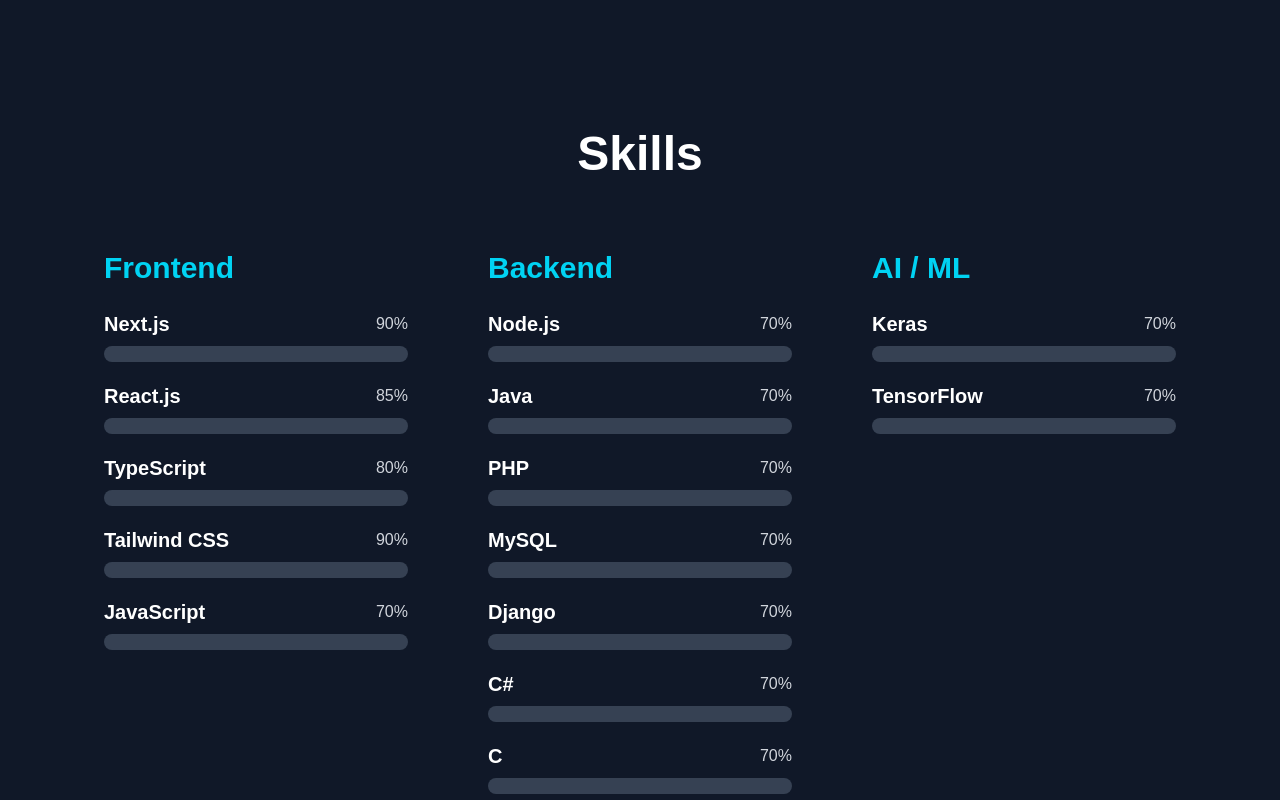
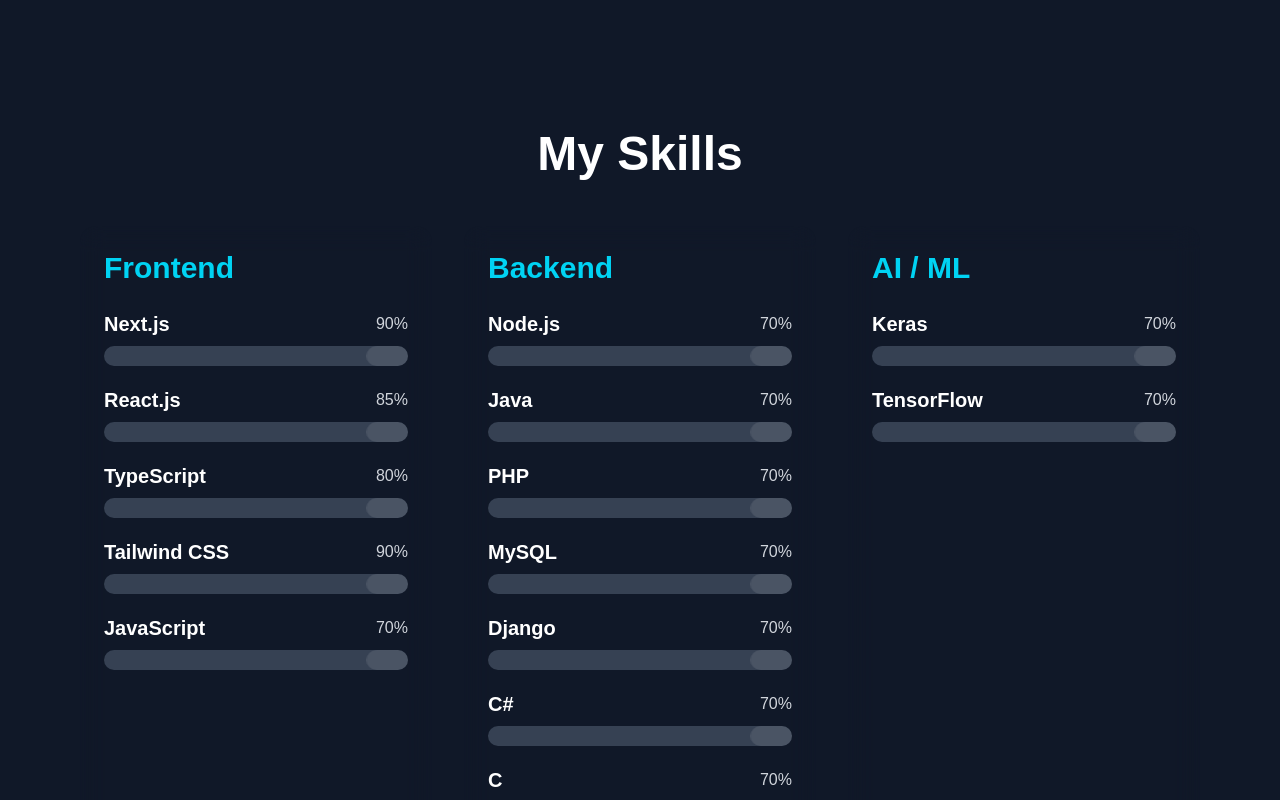
Before and after one commit to Khushbumandal2060/Portfolio, a Next.js app in the folder portfolio-ts/: page / in a window 1280 px wide. Shown: the part 1360-2160 px from the top of the page. Built offline with nearby package versions, Linux system fonts and the light colour scheme.

Commit message:
added glassmorphism effect

```diff
--- a/portfolio-ts/src/components/Skills.tsx
+++ b/portfolio-ts/src/components/Skills.tsx
@@ -40,41 +40,41 @@ const skillCategories = [
 export default function Skills() {
   return (
     <section id="skills" className="py-20 bg-gray-900 text-white px-6 md:px-20">
-            <h2 className="text-4xl md:text-5xl font-bold mb-12 text-center">
-                Skills
+      <h2 className="text-4xl md:text-5xl font-bold mb-12 text-center gradient-text">
+        My Skills
       </h2>
 
       <div className="grid grid-cols-1 md:grid-cols-3 gap-8 max-w-6xl mx-auto">
         {skillCategories.map((category) => (
           <div
             key={category.title}
-                        className="glass p-6 rounded-2xl hover:scale-105 hover:border-cyan-400 transition"
+            className="glass p-6 rounded-2xl backdrop-blur-md hover:scale-105 hover:shadow-lg transition-transform duration-300"
           >
-                        <h3
-                            className={`text-2xl md:text-3xl font-bold mb-6 text-${category.color}-400`}
-                        >
+            <h3 className={`text-2xl md:text-3xl font-bold mb-6 text-${category.color}-400`}>
               {category.title}
             </h3>
 
             <div className="space-y-5">
               {category.skills.map((skill) => (
                 <div key={skill.name}>
+                  {/* Skill label */}
                   <div className="flex justify-between items-center mb-2">
-                                        <span className="text-lg md:text-xl font-semibold">
-                                            {skill.name}
-                                        </span>
-                                        <span className="text-sm md:text-base text-gray-300">
-                                            {skill.level}%
-                                        </span>
+                    <span className="text-lg md:text-xl font-semibold">{skill.name}</span>
+                    <span className="text-sm md:text-base text-gray-300">{skill.level}%</span>
                   </div>
-                                    <div className="bg-gray-700 rounded-full h-4 overflow-hidden">
+
+                  {/* Skill bar */}
+                  <div className="w-full bg-gray-700 rounded-full h-5 overflow-hidden relative">
                     <motion.div
                       initial={{ width: 0 }}
                       whileInView={{ width: `${skill.level}%` }}
                       viewport={{ once: true }}
                       transition={{ duration: 1.2, ease: "easeInOut" }}
-                                            className={`h-4 rounded-full bg-gradient-to-r from-${category.color}-400 via-${category.color}-500 to-${category.color}-600`}
-                                        />
+                      className={`h-5 rounded-full bg-gradient-to-r from-${category.color}-400 via-${category.color}-500 to-${category.color}-600`}
+                    >
+                      {/* Optional shimmer effect */}
+                      <div className="absolute top-0 left-0 h-full w-full bg-white opacity-10 animate-[shine_2s_infinite] rounded-full"></div>
+                    </motion.div>
                   </div>
                 </div>
               ))}
@@ -82,6 +82,23 @@ export default function Skills() {
           </div>
         ))}
       </div>
+
+      <style jsx>{`
+        @keyframes shine {
+          0% {
+            transform: translateX(-100%);
+          }
+          50% {
+            transform: translateX(100%);
+          }
+          100% {
+            transform: translateX(100%);
+          }
+        }
+        .animate-[shine_2s_infinite] {
+          animation: shine 2s infinite linear;
+        }
+      `}</style>
     </section>
   );
 }
```
Lines whose indentation alone changed are shown as unchanged.
